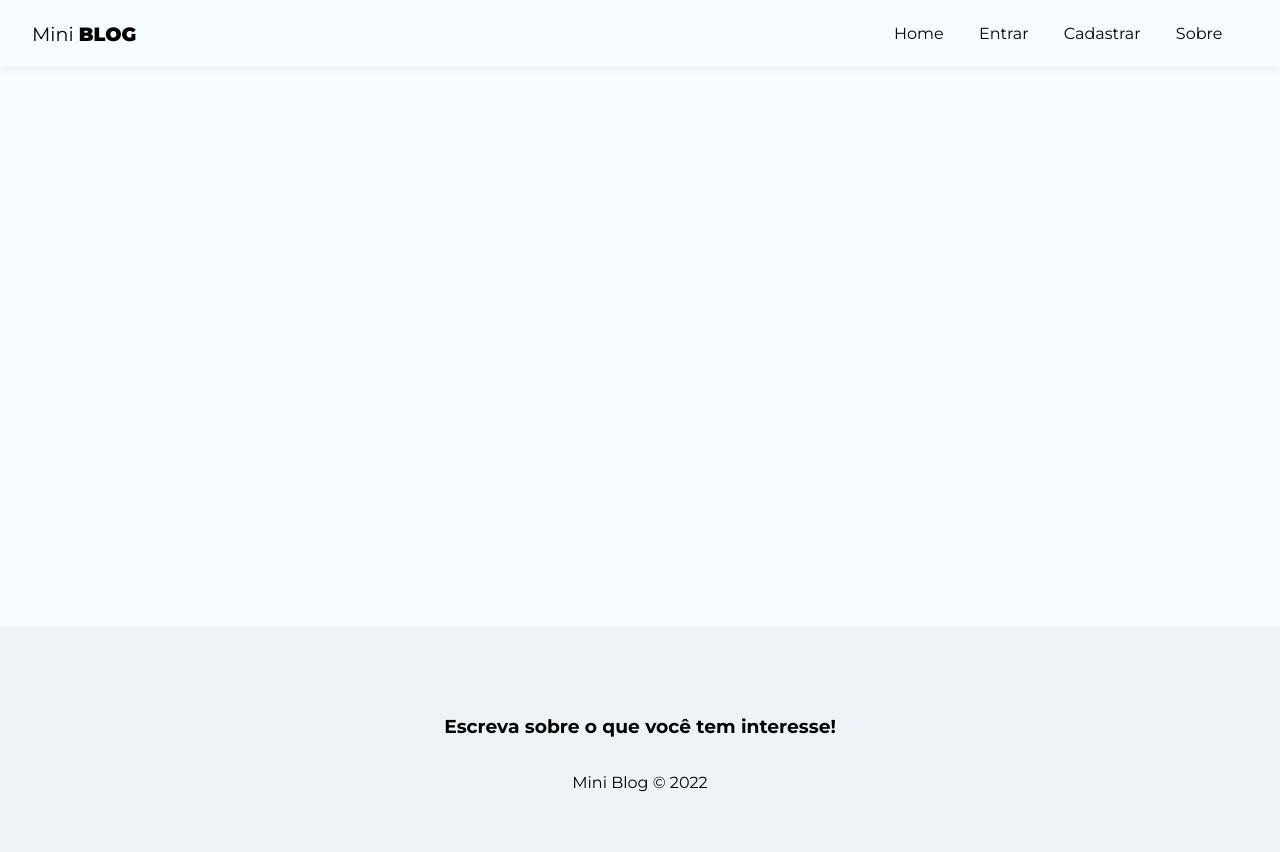
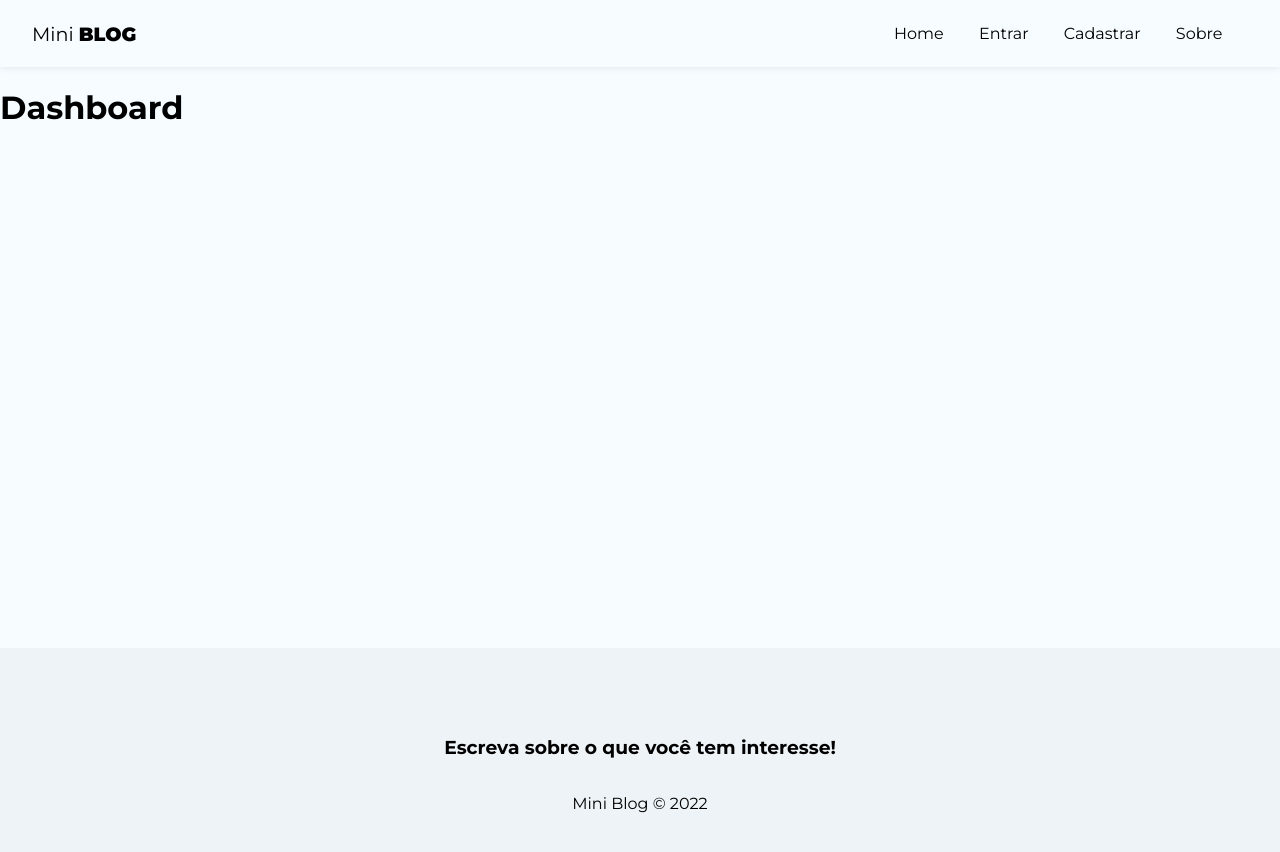
Before and after one commit to obrunomuniz/miniblog, a React (Vite) app: page /dashboard in a window 1280 px wide. Shown: the top 852 px of the page. Built offline with nearby package versions, Linux system fonts and the light colour scheme; no server answers.

Commit message:
Start create pages posts and dashboard

```diff
--- a/src/App.jsx
+++ b/src/App.jsx
@@ -16,6 +16,8 @@ import Home from "./pages/Home/Home";
 import About from "./pages/About/About";
 import Login from "./pages/Login/Login";
 import Register from "./pages/Register/Register";
+import CreatePost from "./pages/CreatePost/CreatePost";
+import Dashboard from "./pages/Dashboard/Dashboard";
 
 function App() {
   const [user, setUser] = useState(undefined);
@@ -44,6 +46,8 @@ function App() {
               <Route path='/about' element={<About />} />
               <Route path='/login' element={<Login />} />
               <Route path='/register' element={<Register />} />
+              <Route path='/posts/create' element={<CreatePost />} />
+              <Route path='/dashboard' element={<Dashboard />} />
             </Routes>
           </div>
           <Footer />
--- /dev/null
+++ b/src/pages/CreatePost/CreatePost.jsx
@@ -0,0 +1,10 @@
+import styles from "./CreatePost.module.css"
+
+export const CreatePost = () => {
+  return (
+    <div>
+        <h1>Criar Post</h1>
+    </div>
+  )
+}
+export default CreatePost
--- /dev/null
+++ b/src/pages/Dashboard/Dashboard.jsx
@@ -0,0 +1,10 @@
+import styles from "./Dashboard.module.css"
+
+export const Dashboard = () => {
+  return (
+    <div>
+        <h1>Dashboard</h1>
+    </div>
+  )
+}
+export default Dashboard
```
Also changed, not shown: src/pages/CreatePost/CreatePost.module.css (added), src/pages/Dashboard/Dashboard.module.css (added).
